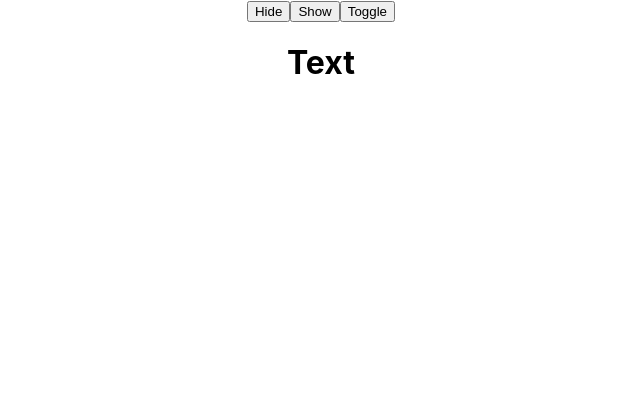
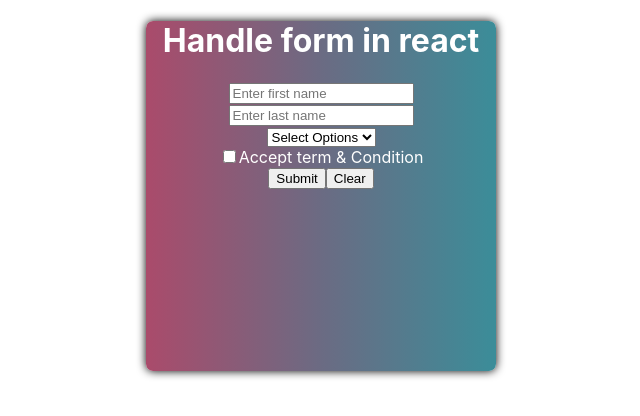
Before and after one commit to fhabhishektiwari/blog, a React (Create React App) app: page / in a window 1280 px wide. Shown: the top 416 px of the page, without its empty margins (319-959 px from the left). Built offline with nearby package versions, Linux system fonts and the light colour scheme.

Commit message:
handle form in react

```diff
--- a/src/App.js
+++ b/src/App.js
@@ -2,24 +2,43 @@
 import './App.css';
 import React,{useState} from 'react';
 function App() {
-  const [status,setStatus]=useState(true);
+  const [fname,setFName]=useState();
+  const [lname,setLName]=useState();
+  const [tnc,setTnc]=useState(false);
+  const [interest,setInterest]=useState("");
+
+
+  function getFormData(e){
+    e.preventDefault();
+    console.log(fname,lname,tnc,interest);
+  }
   return (
-    <div className='App'>
+    <div className='App' style={{boxShadow:"0px 0px 10px #000",width:350,height:350,margin:"0 auto",borderRadius:"7px",background:"linear-gradient(to right, #aa4b6b, #6b6b83, #3b8d99)",color:"#fff",padding:"10"}}>
+      <h1>Handle form in react</h1>
+      <form onSubmit={getFormData}>
+        <input type="text" placeholder='Enter first name' onChange={(e)=>{
+          setFName(e.target.value);
 
-      <button onClick={()=>{
-       setStatus(false);
-      }}>Hide</button>
-      <button onClick={()=>{
-        setStatus(true);
-      }}>Show</button>
-      <button onClick={()=>{
-        setStatus(!status);
-      }}>Toggle</button>
-      {
-        status?
-        <h1>Text</h1>
-        :null
-      }
+        }}/><br/>
+        <input type="text" placeholder='Enter last name' onChange={(e)=>{
+          setLName(e.target.value);
+
+        }}/><br/>
+        <select onChange={(val)=>{
+          setInterest(val.target.value);
+
+        }}>
+          <option>Select Options</option>
+          <option>Marvel</option>
+          <option>DC</option>
+        </select><br/>
+        <input type='checkbox' onChange={(e)=>{
+          setTnc(e.target.checked);
+        }} /><label>Accept term & Condition</label><br/>
+        <button type='submit'>Submit</button>
+        <button type='reset'>Clear</button>
+      </form>
+
     </div>
   );
 }
```
